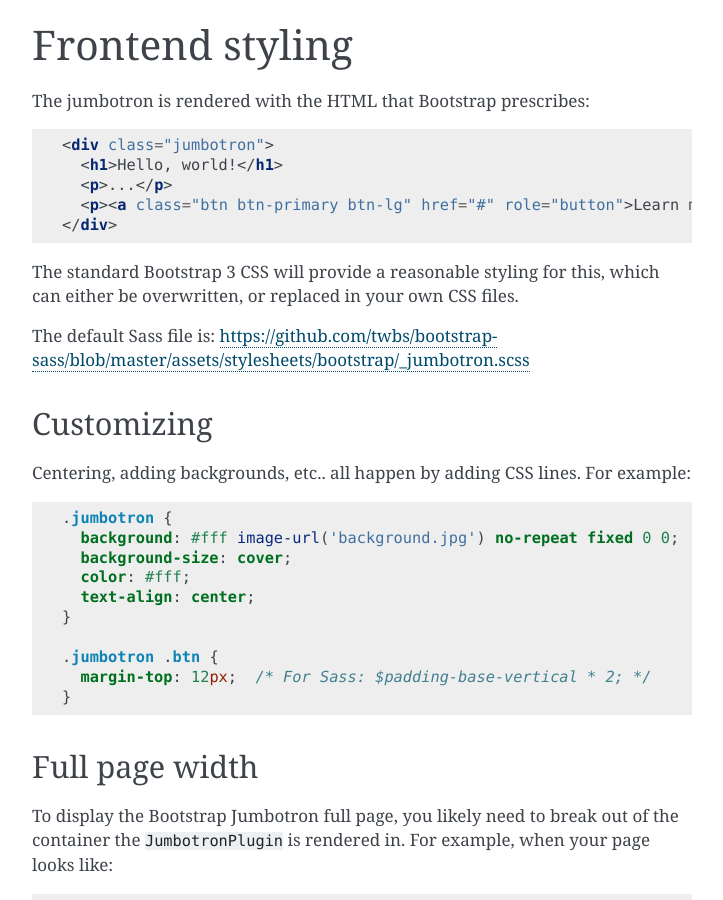
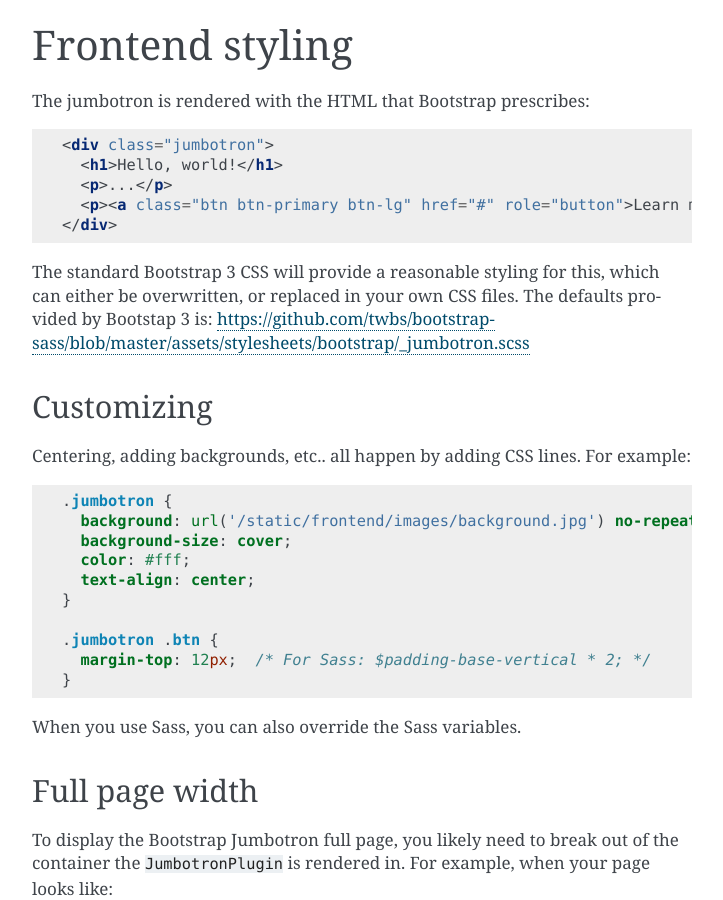
Before and after one commit to django-fluent/fluentcms-jumbotron, a Sphinx documentation site: the page built from docs/index.rst, in a window 1280 px wide and 900 px high, scrolled down 700 px. Shown: the whole window, without its empty margins (388-1111 px from the left). Built offline with Sphinx 7.4.7, drawn with Linux system fonts in a browser that asks for light colours.

```diff
--- a/docs/index.rst
+++ b/docs/index.rst
@@ -54,8 +54,7 @@ The jumbotron is rendered with the HTML that Bootstrap prescribes:
 
 The standard Bootstrap 3 CSS will provide a reasonable styling for this,
 which can either be overwritten, or replaced in your own CSS files.
-
-The default Sass file is: https://github.com/twbs/bootstrap-sass/blob/master/assets/stylesheets/bootstrap/_jumbotron.scss
+The defaults provided by Bootstap 3 is: https://github.com/twbs/bootstrap-sass/blob/master/assets/stylesheets/bootstrap/_jumbotron.scss
 
 Customizing
 -----------
@@ -65,7 +64,7 @@ Centering, adding backgrounds, etc.. all happen by adding CSS lines. For example
 .. code-block:: css
 
     .jumbotron {
-      background: #fff image-url('background.jpg') no-repeat fixed 0 0;
+      background: url('/static/frontend/images/background.jpg') no-repeat fixed 0 0;
       background-size: cover;
       color: #fff;
       text-align: center;
@@ -75,6 +74,7 @@ Centering, adding backgrounds, etc.. all happen by adding CSS lines. For example
       margin-top: 12px;  /* For Sass: $padding-base-vertical * 2; */
     }
 
+When you use Sass, you can also override the Sass variables.
 
 Full page width
 ---------------
```
Also changed, not shown: README.rst (+3 -4 lines).
